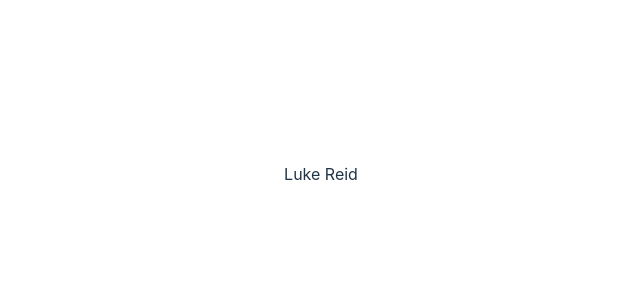
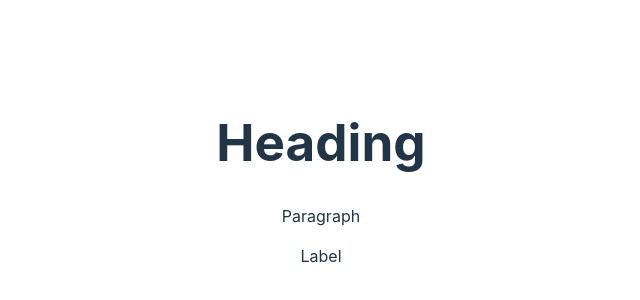
Before and after one commit to liar88828/tutor-react-typescipt, a React (Vite) app: page / in a window 1280 px wide. Shown: the part 226-526 px from the top of the page, without its empty margins (319-959 px from the left). Built offline with nearby package versions, Linux system fonts and the light colour scheme.

Commit message:
24 Polymorphic Components

```diff
--- a/src/App.tsx
+++ b/src/App.tsx
@@ -1,12 +1,20 @@
 
 import './style/App.css'
-import CustomComponents from './components/eps23/CustomComponents';
+import Text from './components/eps24/Polymorphic/Text';
 
 function App() {
 
 	return (
 		<>
-			<CustomComponents name='Luke Reid'/>
+			<Text as='h1' size='lg' >Heading</Text>
+			<Text as='p' size='md' >Paragraph</Text>
+			<Text
+				as='label'
+				htmlFor='someId'
+				size='lg'
+				color='secondary'>
+				Label</Text>
+
 		</>
 	)
 }
--- /dev/null
+++ b/src/components/eps24/Polymorphic/Text.tsx
@@ -0,0 +1,26 @@
+
+type TextOwnProps<E extends React.ElementType> = {
+    size?: 'sm' | 'md' | 'lg'
+    color?: 'primary' | 'secondary';
+    children: React.ReactNode
+    // as?: React.ElementType
+    as?: E
+}
+type TextProps<E extends React.ElementType> = TextOwnProps<E>
+    & Omit<React.ComponentProps<E>,
+        keyof TextOwnProps<E>>
+
+const Text = <E extends React.ElementType = 'div'>
+    ({ color, size, children, as }: TextProps<E>) => {
+    const Component = as || 'div'
+    return (
+        <div>
+            <Component
+                className={`class-with=${size}-${color}`} >
+                {children}
+            </Component>
+        </div >
+    )
+}
+
+export default Text
```
